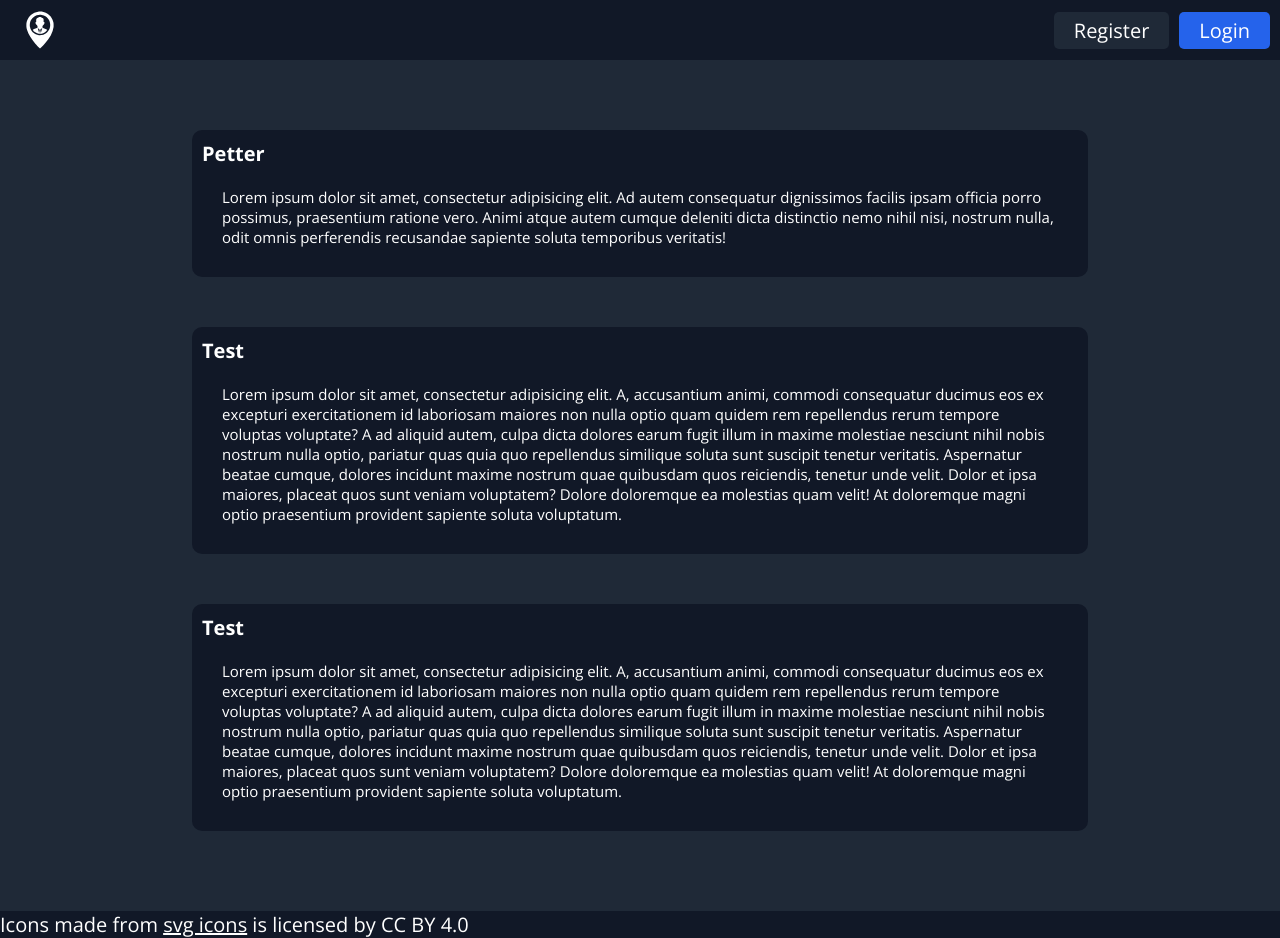
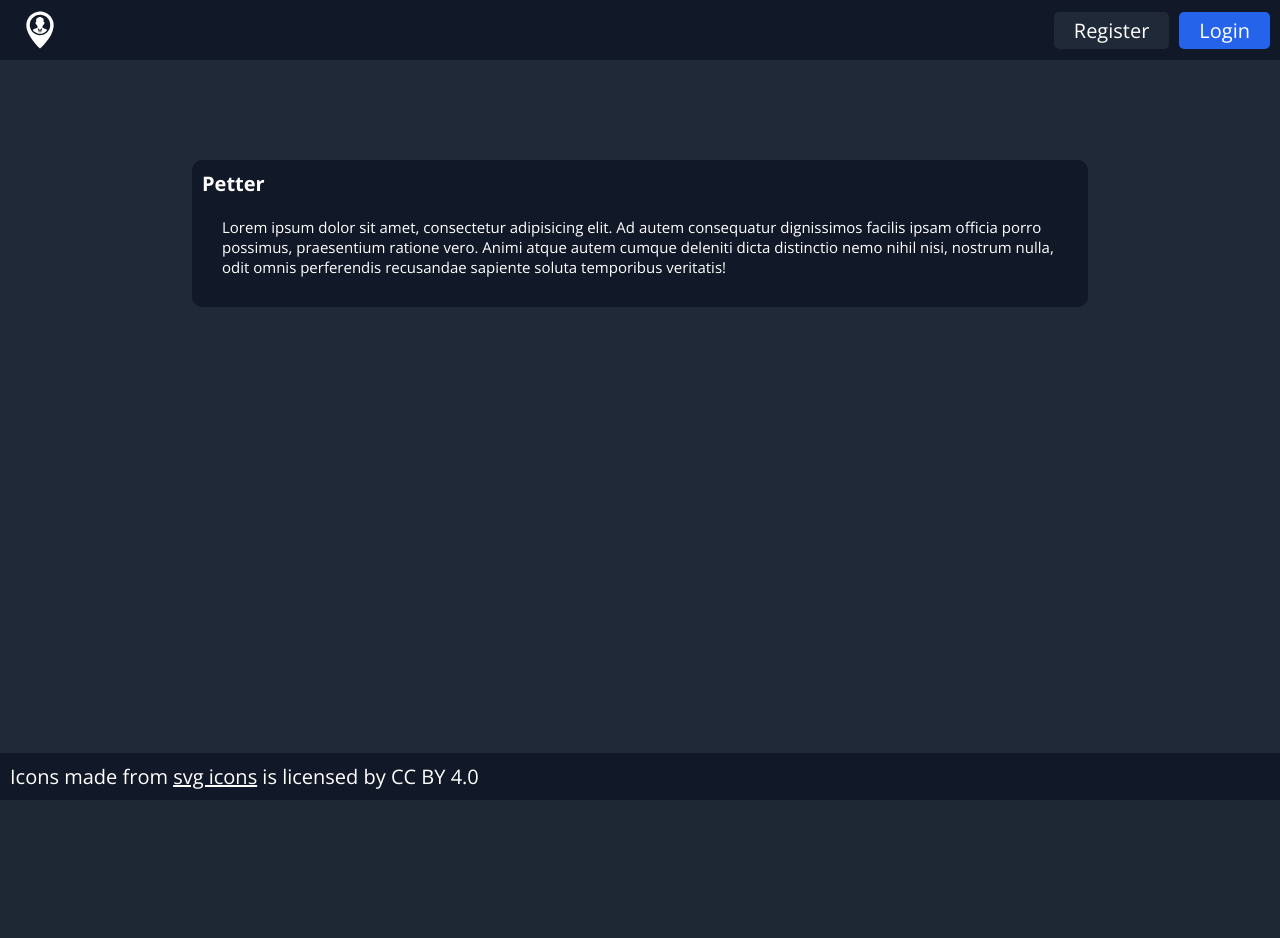
Before and after one commit to Petter77/phpGigaProjectPatrykPawlinski, a PHP site: page / in a window 1280 px wide. After the commit the page ends 800 px from the top, so only its background shows below. Run offline with PHP 8.4, Linux system fonts and the light colour scheme.

Commit message:
Moved nav and footer to main div, code refactoring

```diff
--- a/index.php
+++ b/index.php
@@ -1,7 +1,7 @@
 <!doctype html>
 <html lang="pl">
 <head>
-    <link rel="stylesheet" href="indexStyle.css">
+    <link rel="stylesheet" href="style.css">
     <link rel="preconnect" href="https://fonts.googleapis.com">
     <link rel="preconnect" href="https://fonts.gstatic.com" crossorigin>
     <link href="https://fonts.googleapis.com/css2?family=Open+Sans:ital,wght@0,300;0,400;0,500;0,600;0,700;0,800;1,300;1,400;1,500;1,600;1,700;1,800&display=swap"
@@ -14,6 +14,7 @@
     <title>JTPPPCWOW</title>
 </head>
     <body>
+    <main>
         <nav>
             <div id="nav-left">
                 <div id="logo">
@@ -26,7 +27,6 @@
                 <a href="" id="login-button" class="nav-elem"><div>Login</div></a>
             </div>
         </nav>
-    <main>
         <div id="middle-section">
             <div class="post">
                 <div class="post-author">
@@ -36,25 +36,11 @@
                     Lorem ipsum dolor sit amet, consectetur adipisicing elit. Ad autem consequatur dignissimos facilis ipsam officia porro possimus, praesentium ratione vero. Animi atque autem cumque deleniti dicta distinctio nemo nihil nisi, nostrum nulla, odit omnis perferendis recusandae sapiente soluta temporibus veritatis!
                 </div>
             </div>
-            <div class="post">
-                <div class="post-author">
-                    Test
-                </div>
-                <div class="post-content">
-                    Lorem ipsum dolor sit amet, consectetur adipisicing elit. A, accusantium animi, commodi consequatur ducimus eos ex excepturi exercitationem id laboriosam maiores non nulla optio quam quidem rem repellendus rerum tempore voluptas voluptate? A ad aliquid autem, culpa dicta dolores earum fugit illum in maxime molestiae nesciunt nihil nobis nostrum nulla optio, pariatur quas quia quo repellendus similique soluta sunt suscipit tenetur veritatis. Aspernatur beatae cumque, dolores incidunt maxime nostrum quae quibusdam quos reiciendis, tenetur unde velit. Dolor et ipsa maiores, placeat quos sunt veniam voluptatem? Dolore doloremque ea molestias quam velit! At doloremque magni optio praesentium provident sapiente soluta voluptatum.
-                </div>
-            </div>
-            <div class="post">
-                <div class="post-author">
-                    Test
-                </div>
-                <div class="post-content">
-                    Lorem ipsum dolor sit amet, consectetur adipisicing elit. A, accusantium animi, commodi consequatur ducimus eos ex excepturi exercitationem id laboriosam maiores non nulla optio quam quidem rem repellendus rerum tempore voluptas voluptate? A ad aliquid autem, culpa dicta dolores earum fugit illum in maxime molestiae nesciunt nihil nobis nostrum nulla optio, pariatur quas quia quo repellendus similique soluta sunt suscipit tenetur veritatis. Aspernatur beatae cumque, dolores incidunt maxime nostrum quae quibusdam quos reiciendis, tenetur unde velit. Dolor et ipsa maiores, placeat quos sunt veniam voluptatem? Dolore doloremque ea molestias quam velit! At doloremque magni optio praesentium provident sapiente soluta voluptatum.
-                </div>
-            </div>
+        </div>
+            <footer>
+                <div>Icons made from <a href="https://www.onlinewebfonts.com/icon">svg icons</a> is licensed by CC BY 4.0</div>
+            </footer>
     </main>
-        <footer>
-            <div>Icons made from <a href="https://www.onlinewebfonts.com/icon">svg icons</a> is licensed by CC BY 4.0</div>
-        </footer>
+
     </body>
 </html>
--- a/style.css
+++ b/style.css
@@ -1,5 +1,21 @@
 :root{
     font-size: 20px;
+}
+
+::-webkit-scrollbar {
+    width: 10px;
+}
+
+::-webkit-scrollbar-track {
+    background: #1f2937;
+}
+
+::-webkit-scrollbar-thumb {
+    background: #111827;
+}
+
+::-webkit-scrollbar-thumb:hover {
+    background: #262D3C;
 }
 
 *{
@@ -12,16 +28,30 @@ body{
     min-width: 400px;
     background: #1f2937;
     margin: 0;
-
+    display: flex;
+    flex-direction: column;
 }
 
+main{
+    position: relative;
+    display: flex;
+    min-height: 100vh;
+    align-items: center;
+    width: 100%;
+    flex-direction: column;
+}
+
+/* nav */
+
 nav{
-    width: 100%;
+    position: relative;
     height: 3rem;
     display: flex;
     justify-content: space-between;
     align-items: center;
     background: #111827;
+    width: 100%;
+    margin-bottom: 100px;
 }
 
 #nav-left{
@@ -41,43 +71,6 @@ nav{
     padding-right: 20px;
     padding-left: 20px;
     margin-right: 10px;
-}
-
-main{
-    width: 100%;
-    display: flex;
-    justify-content: center;
-}
-
-#middle-section{
-    display: flex;
-    min-width: 700px;
-    width: 70%;
-    justify-content: center;
-    position: relative;
-    top: 70px;
-    flex-direction: column;
-}
-
-.post{
-    display: flex;
-    flex-direction: column;
-    width: 100%;
-    border: 1px solid var(--main-accent-color);
-    margin-bottom: 50px;
-    padding: 10px;
-    background: #111827;
-    border-radius: 10px;
-}
-.post-author{
-    font-weight: bold;
-    font-size: 1rem;
-}
-
-.post-content{
-    width: 100%;
-    padding: 20px;
-    font-size: 0.75rem;
 }
 
 nav a{
@@ -101,3 +94,47 @@ nav a{
 #register-button:hover{
     background: #374151;
 }
+
+#logo img{
+    height: 2rem;
+    position: relative;
+    top: 3px;
+}
+
+/* middle section */
+
+#middle-section{
+    display: flex;
+    min-width: 700px;
+    width: 70%;
+    justify-content: center;
+    position: relative;
+    flex-direction: column;
+}
+.post{
+    display: flex;
+    flex-direction: column;
+    width: 100%;
+    margin-bottom: 50px;
+    padding: 10px;
+    background: #111827;
+    border-radius: 10px;
+}
+
+.post-author{
+    font-weight: bold;
+    font-size: 1rem;
+}
+
+.post-content{
+    width: 100%;
+    padding: 20px;
+    font-size: 0.75rem;
+}
+
+footer{
+    margin-top: auto;
+    background: #111827;
+    width: 100%;
+    padding: 10px;
+}
```
Also changed, not shown: register.php (+37 -0 lines).
